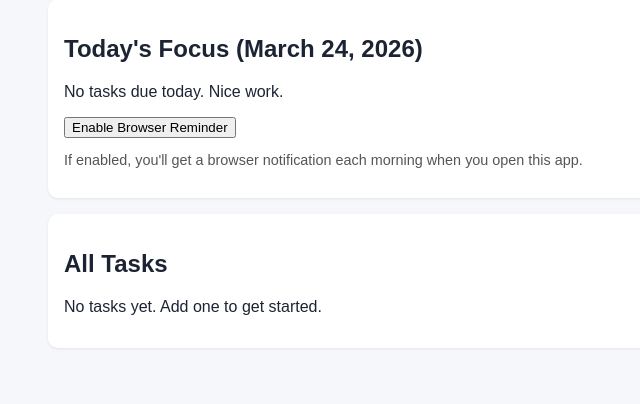
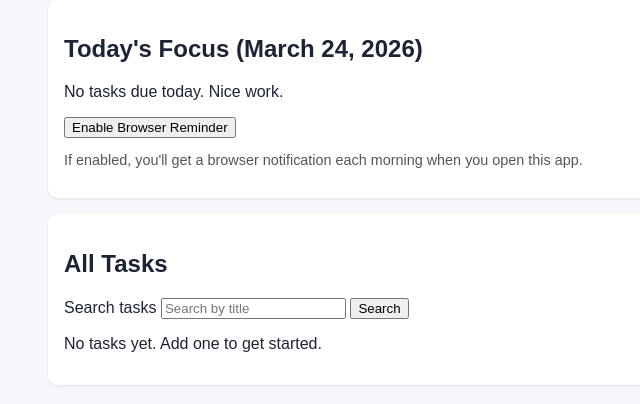
Before and after one commit to Benjamin-A-Wilson/CMU17356TODOApp, a Django app: page / in a window 1280 px wide. Shown: the part 129-533 px from the top of the page, without its empty margins (142-782 px from the left). Run offline with Django 5.2, Linux system fonts and the light colour scheme; the visitor is signed in with stand-in values (Sample User, id 1); data that the repository does not hold is empty.

Commit message:
Pushing my branch.

```diff
--- a/tasks/views.py
+++ b/tasks/views.py
@@ -38,12 +38,17 @@ def signup_view(request):
 
 @login_required
 def task_list(request):
-    tasks = Task.objects.filter(user=request.user).order_by('completed', 'due_date')
+    search_query = request.GET.get('q', '').strip()
+    tasks = Task.objects.filter(user=request.user)
+    if search_query:
+        tasks = tasks.filter(title__icontains=search_query)
+    tasks = tasks.order_by('completed', 'due_date')
     today = timezone.localdate()
     due_today = tasks.filter(due_date=today, completed=False)
     overdue = tasks.filter(due_date__lt=today, completed=False)
     context = {
         'tasks': tasks,
+        'search_query': search_query,
         'today': today,
         'due_today': due_today,
         'due_today_titles': list(due_today.values_list('title', flat=True)),
--- a/templates/tasks/task_list.html
+++ b/templates/tasks/task_list.html
@@ -30,6 +30,20 @@
 
 <section class="card">
     <h2>All Tasks</h2>
+    <form method="get">
+        <label for="task-search">Search tasks</label>
+        <input
+            id="task-search"
+            name="q"
+            type="text"
+            value="{{ search_query }}"
+            placeholder="Search by title"
+        >
+        <button type="submit">Search</button>
+        {% if search_query %}
+            <a href="{% url 'task-list' %}">Clear</a>
+        {% endif %}
+    </form>
     {% if tasks %}
         <table>
             <thead>
```
Also changed, not shown: tasks/tests.py (+19 -0 lines).
